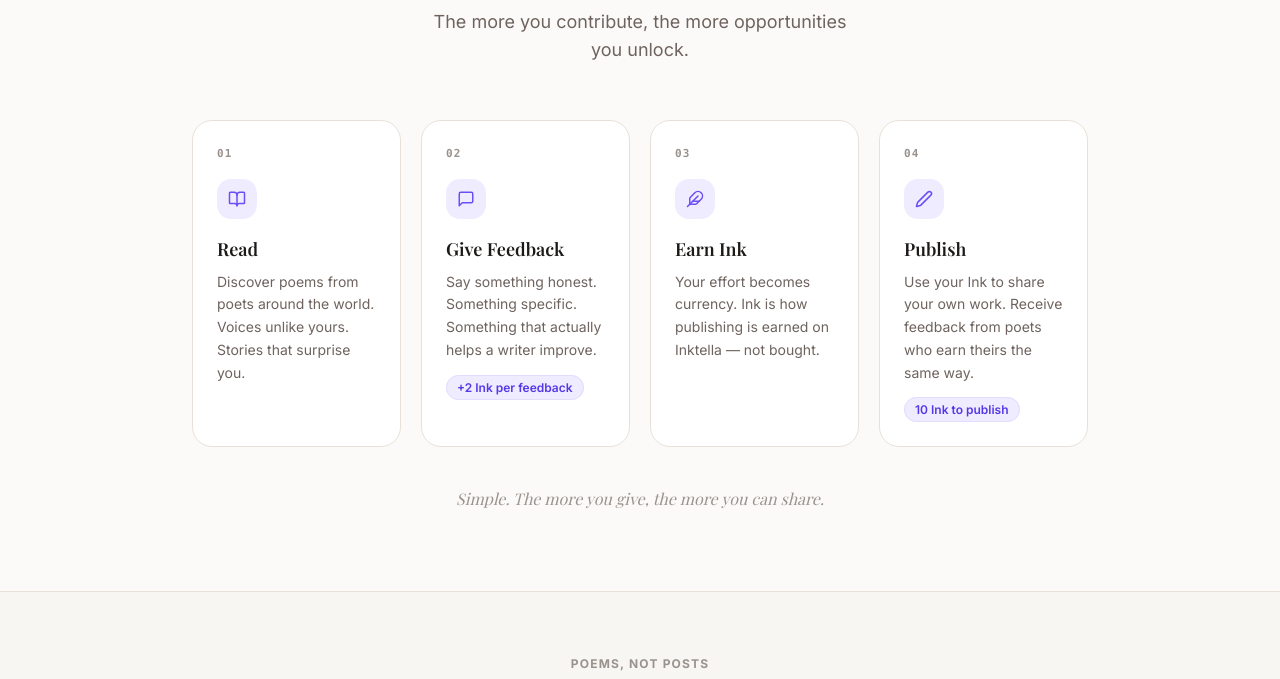
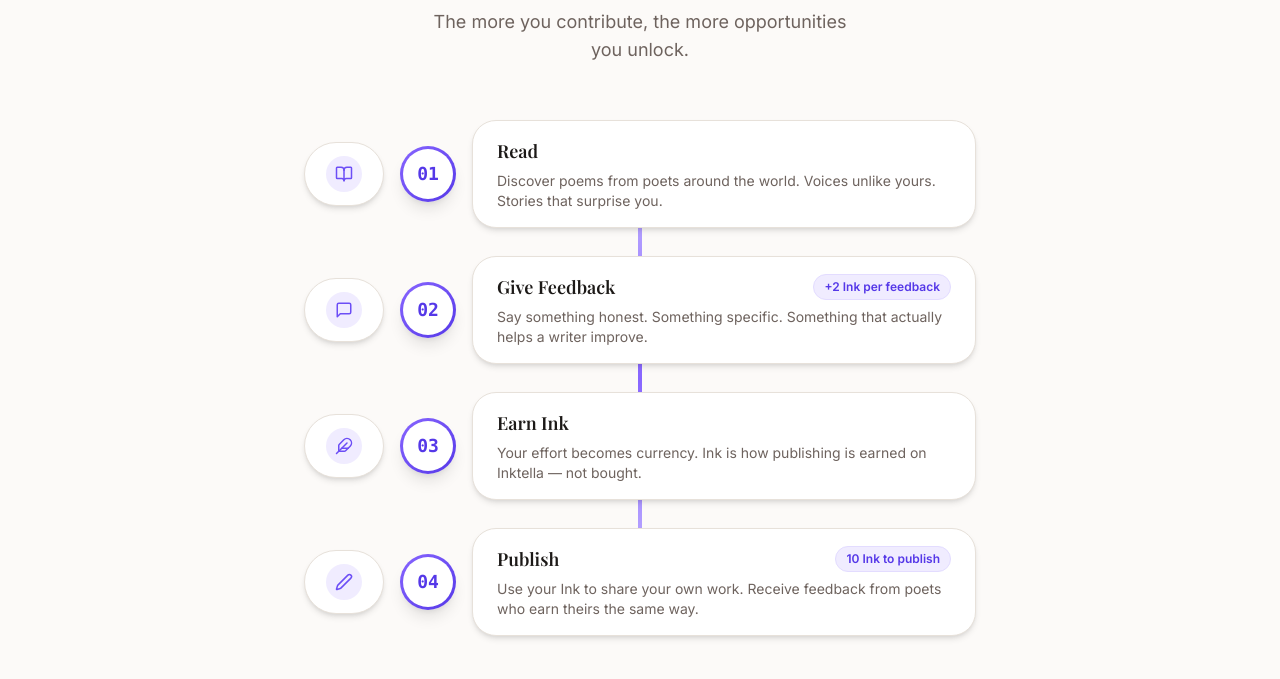
Before and after one commit to De2002/Inktella-9b0li3, a React (Vite) app: page / in a window 1280 px wide. Shown: the part 1657-2336 px from the top of the page. Built offline with nearby package versions, Linux system fonts and the light colour scheme; a web font is replaced by a local one.

Commit message:
feat: redesign how it works section layout and styling

```diff
--- a/src/pages/LandingPage.tsx
+++ b/src/pages/LandingPage.tsx
@@ -186,24 +186,47 @@
             </p>
           </div>
 
-          <div className="grid sm:grid-cols-2 lg:grid-cols-4 gap-5">
+          <div className="relative max-w-2xl mx-auto">
+            {/* Central connecting spine */}
+            <div
+              className="absolute left-[52px] sm:left-1/2 sm:-translate-x-1/2 top-8 bottom-8 w-1 rounded-full bg-gradient-to-b from-brand-200 via-brand-400 to-brand-200 dark:from-brand-900 dark:via-brand-600 dark:to-brand-900"
+              aria-hidden="true"
+            />
+
+            <ol className="space-y-6 sm:space-y-7">
               {HOW_IT_WORKS.map(({ step, icon: Icon, title, desc, earn }) => (
-              <div key={step} className="relative p-6 rounded-2xl border border-border hover:border-brand-300 dark:hover:border-brand-700 bg-surface transition-all group">
-                {/* Step number */}
-                <span className="text-[11px] font-bold font-mono text-foreground-muted tracking-widest mb-4 block">{step}</span>
-                {/* Icon */}
-                <div className="w-10 h-10 bg-brand-50 dark:bg-brand-900/20 rounded-xl flex items-center justify-center mb-4 group-hover:bg-brand-100 dark:group-hover:bg-brand-900/30 transition-colors">
+                <li key={step} className="relative flex items-center gap-3 sm:gap-4">
+                  {/* Icon pill (left) */}
+                  <div className="shrink-0 w-[72px] h-14 sm:w-20 sm:h-16 rounded-full bg-surface border border-border shadow-md flex items-center justify-center">
+                    <span className="w-9 h-9 rounded-full bg-brand-50 dark:bg-brand-900/30 flex items-center justify-center">
                       <Icon size={18} className="text-brand-500" />
+                    </span>
                   </div>
-                <h3 className="font-serif font-semibold text-lg text-foreground mb-2">{title}</h3>
-                <p className="text-foreground-secondary text-sm leading-relaxed mb-3">{desc}</p>
+
+                  {/* Numbered badge (center) */}
+                  <div className="shrink-0 z-10 w-12 h-12 sm:w-14 sm:h-14 rounded-full bg-gradient-to-br from-brand-400 to-brand-600 p-[3px] shadow-lg">
+                    <div className="w-full h-full rounded-full bg-surface flex items-center justify-center">
+                      <span className="font-mono font-bold text-base sm:text-lg text-brand-600 dark:text-brand-400">
+                        {step}
+                      </span>
+                    </div>
+                  </div>
+
+                  {/* Text card (right) */}
+                  <div className="flex-1 min-w-0 px-5 py-3.5 sm:px-6 sm:py-4 rounded-3xl bg-surface border border-border shadow-md hover:border-brand-300 dark:hover:border-brand-700 transition-colors">
+                    <div className="flex items-center justify-between gap-3 flex-wrap">
+                      <h3 className="font-serif font-semibold text-base sm:text-lg text-foreground">{title}</h3>
                       {earn && (
-                  <span className="text-xs font-semibold text-brand-600 dark:text-brand-400 bg-brand-50 dark:bg-brand-900/20 border border-brand-100 dark:border-brand-800 px-2.5 py-1 rounded-full">
+                        <span className="text-[11px] sm:text-xs font-semibold text-brand-600 dark:text-brand-400 bg-brand-50 dark:bg-brand-900/20 border border-brand-100 dark:border-brand-800 px-2.5 py-1 rounded-full whitespace-nowrap">
                           {earn}
                         </span>
                       )}
                     </div>
+                    <p className="text-foreground-secondary text-xs sm:text-sm leading-relaxed mt-1.5">{desc}</p>
+                  </div>
+                </li>
               ))}
+            </ol>
           </div>
 
           <p className="text-center text-foreground-muted font-serif italic mt-10 text-base">
```
Lines whose indentation alone changed are shown as unchanged.
